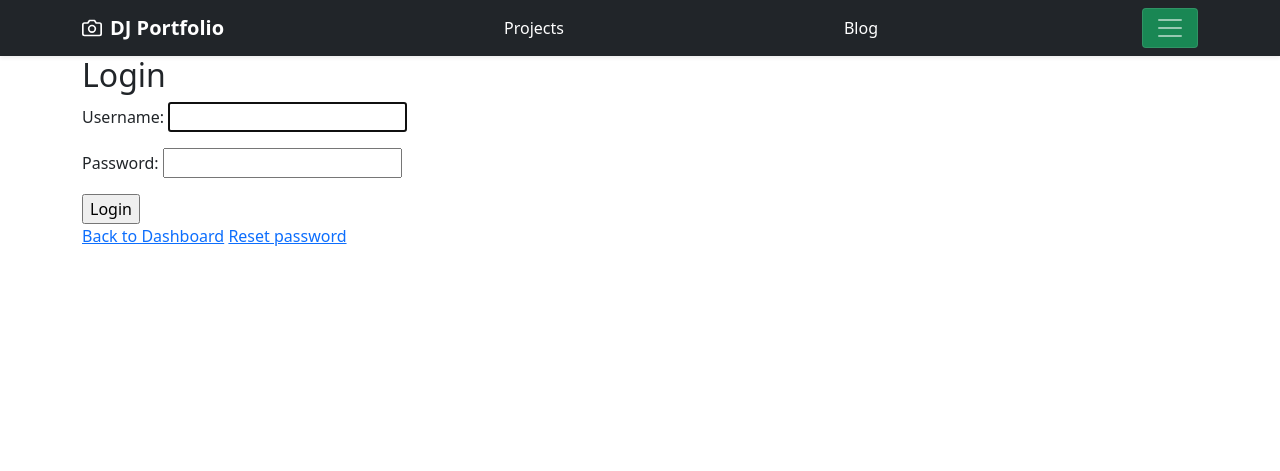
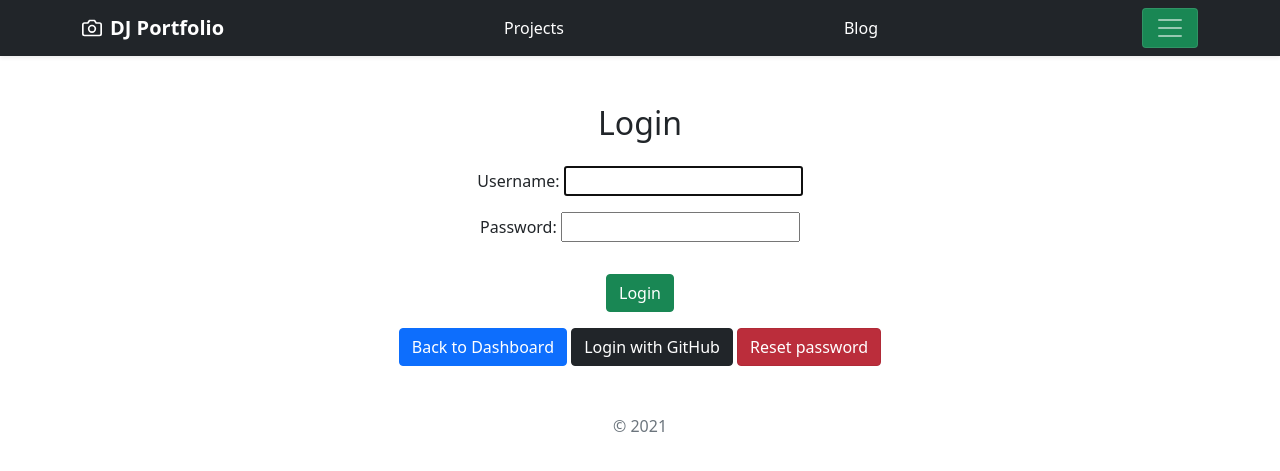
Before and after one commit to abyabrkal/djportfolio, a Django app: a page that uses projects/templates/projects/base.html in a window 1280 px wide. Shown: the top 471 px of the page. Run offline with Django 3.2, Linux system fonts and the light colour scheme.

Commit message:
Github oauth integration and bootstrap styling

```diff
--- a/portfolio/urls.py
+++ b/portfolio/urls.py
@@ -21,5 +21,6 @@ urlpatterns = [
     path('projects/', include('projects.urls')),
     path('blog/', include('blog.urls')),
     path('dashboard/', include('users.urls')),
+    path('oauth/', include('social_django.urls')),
     path('accounts/', include('django.contrib.auth.urls')),
 ]
--- a/projects/templates/projects/base.html
+++ b/projects/templates/projects/base.html
@@ -46,7 +46,7 @@
     </header>
 
 
-    <div class="container">
+    <div class="container pt-5">
         {% block content %}
 
         {% endblock content %}
--- a/users/templates/registration/login.html
+++ b/users/templates/registration/login.html
@@ -1,14 +1,19 @@
 {% extends 'projects/base.html' %}
 
 {% block content %}
-<h2>Login</h2>
+<div class="text-center mx-auto">
+    <h2 class="mb-4">Login</h2>
 
-<form method="post">
-    {% csrf_token %}
-    {{ form.as_p }}
-    <input type="submit" value="Login">
-</form>
+    <form method="post" class="form-signin">
+        {% csrf_token %}
+        {{ form.as_p }}
+        <input type="submit"  class="btn btn-success my-3 stretched-link" value="Login">
+    </form>
 
-<a href="{% url 'dashboard' %}">Back to Dashboard</a>
-<a href="{% url 'password_reset' %}">Reset password</a>
+    <a href="{% url 'dashboard' %}" class="btn btn-primary stretched-link">Back to Dashboard</a>
+    <a href="{% url 'social:begin' 'github' %}" class="btn btn-dark stretched-link">Login with GitHub</a>
+    <a href="{% url 'password_reset' %}" class="btn btn-danger stretched-link">Reset password</a>
+    <p class="mt-5 mb-3 text-muted">&copy; 2021</p>
+</div>
+
 {% endblock content %}
--- a/users/templates/registration/password_change_done.html
+++ b/users/templates/registration/password_change_done.html
@@ -3,5 +3,5 @@
 {% block content %}
 <h2>Password changed</h2>
 
-<a href="{% url 'dashboard' %}">Back to dashboard</a>
+<a href="{% url 'dashboard' %}" class="btn btn-primary stretched-link">Back to dashboard</a>
 {% endblock %}
--- a/users/templates/registration/password_change_form.html
+++ b/users/templates/registration/password_change_form.html
@@ -9,5 +9,5 @@
     <input type="submit" value="Change">
 </form>
 
-<a href="{% url 'dashboard' %}">Back to dashboard</a>
+<a href="{% url 'dashboard' %}" class="btn btn-primary stretched-link">Back to dashboard</a>
 {% endblock %}
--- a/users/templates/registration/password_reset_complete.html
+++ b/users/templates/registration/password_reset_complete.html
@@ -3,5 +3,5 @@
 {% block content %}
 <h2>Password reset complete</h2>
 
-<a href="{% url 'login' %}">Back to login</a>
+<a href="{% url 'login' %}" class="btn btn-primary stretched-link">Back to login</a>
 {% endblock %}
--- a/users/templates/registration/password_reset_confirm.html
+++ b/users/templates/registration/password_reset_confirm.html
@@ -6,6 +6,6 @@
 <form method="post">
     {% csrf_token %}
     {{ form.as_p }}
-    <input type="submit" value="Confirm">
+    <input type="submit" class="btn btn-success stretched-link" value="Confirm">
 </form>
 {% endblock %}
--- a/users/templates/registration/password_reset_done.html
+++ b/users/templates/registration/password_reset_done.html
@@ -3,5 +3,5 @@
 {% block content %}
 <h2>Password reset done</h2>
 
-<a href="{% url 'login' %}">Back to login</a>
+<a href="{% url 'login' %}" class="btn btn-primary stretched-link">Back to login</a>
 {% endblock %}
--- a/users/templates/registration/password_reset_form.html
+++ b/users/templates/registration/password_reset_form.html
@@ -9,5 +9,5 @@
     <input type="submit" value="Reset">
 </form>
 
-<a href="{% url 'dashboard' %}">Back to dashboard</a>
+<a href="{% url 'dashboard' %}" class="btn btn-primary stretched-link">Back to dashboard</a>
 {% endblock %}
```
Also changed, not shown: portfolio/settings.py (+10 -0 lines), users/templates/users/dashboard.html (+7 -4 lines), users/views.py (+14 -0 lines).
